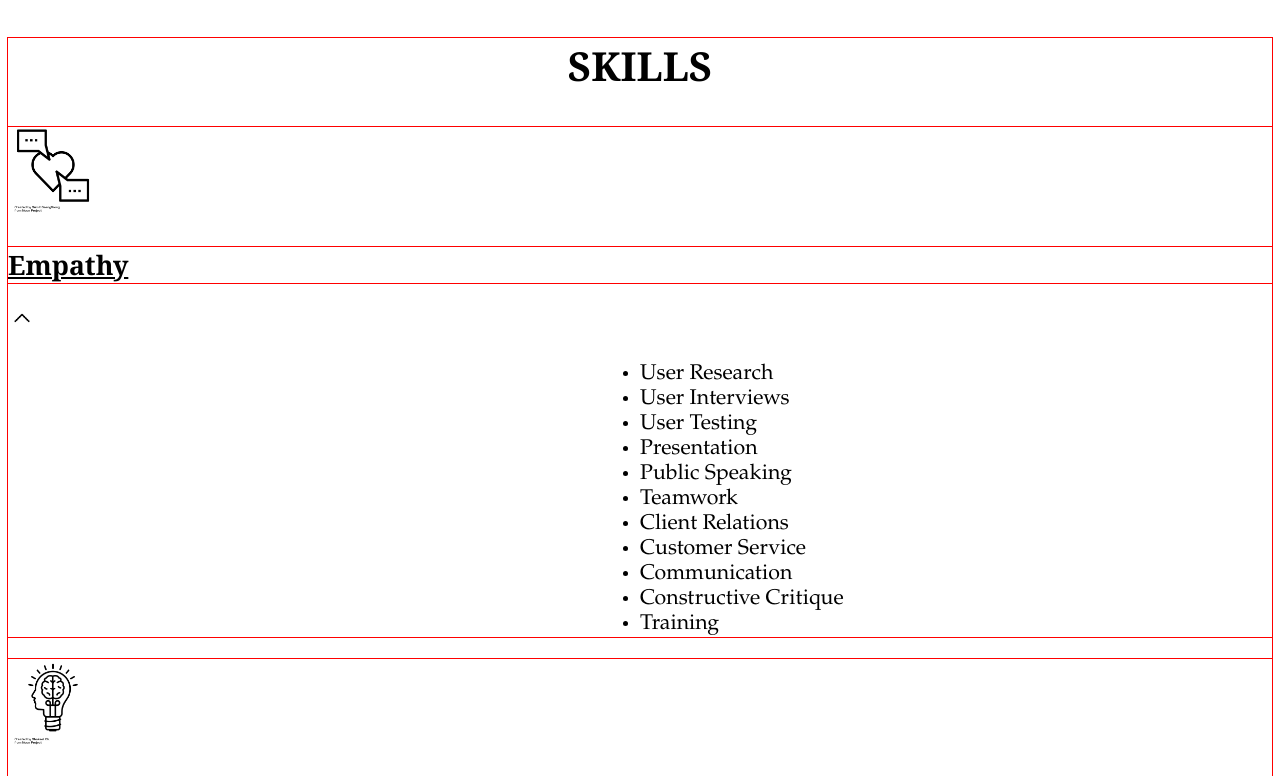
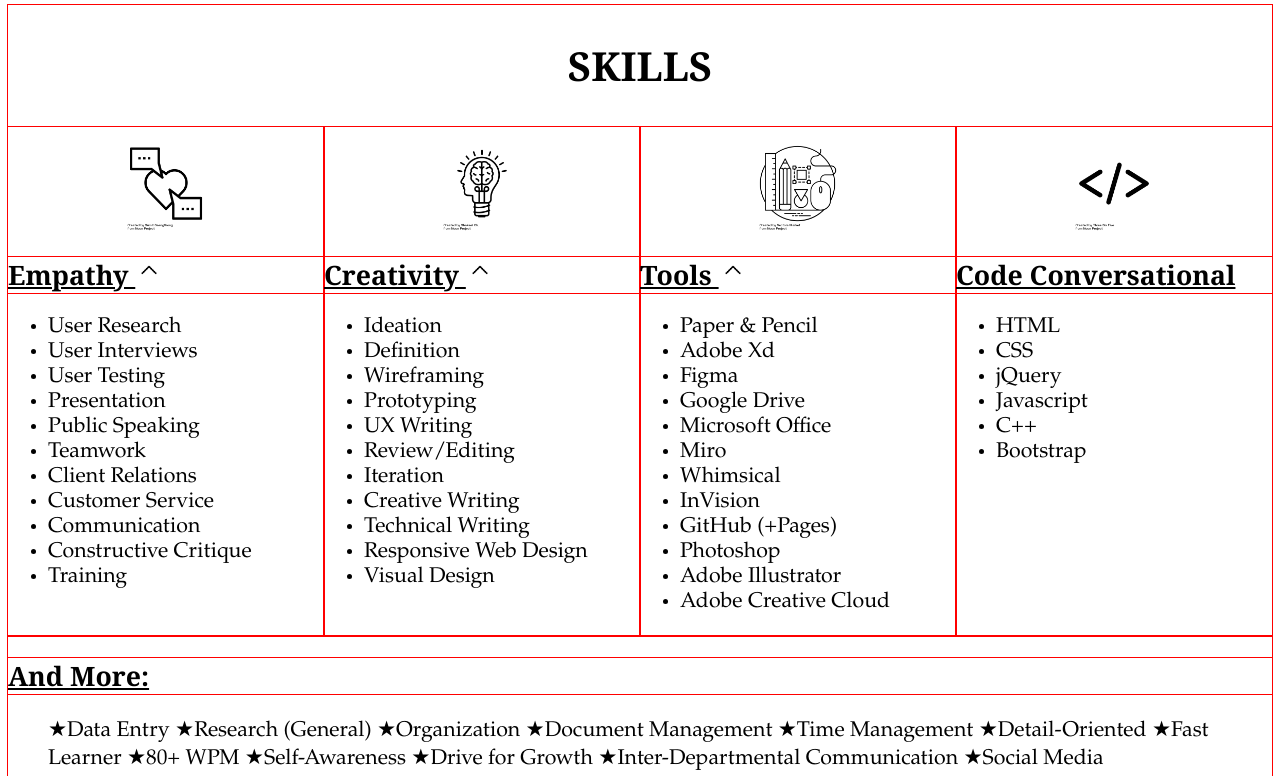
Before and after one commit to tnaseef/UX_UI_HW_17, a plain HTML site: page skills.html in a window 1280 px wide. Shown: the part 289-1065 px from the top of the page. Drawn offline with Linux system fonts and the light colour scheme.

Commit message:
HW 18 - CSS Grid
+ used CSS Grid to style skills pg
+ added mobile media query
- unsure why mmq for Grid section isn't working
+ moved <img> inside <h1> for each  listHead
- removed general <ul> CSS
+ added star bullets manually to each li with &#9733;
+ kept outlines for clarity
- moved WIP CSS for header and footer to separate txt docs

```diff
--- a/CSS/style.css
+++ b/CSS/style.css
@@ -23,11 +23,6 @@ h2{
     font-family: "Style Script", Georgia, serif;
 }
 
-ul{
-    width: 50%;
-    margin-left: auto;
-}
-
 #pgHead{
     font-size: 40px;
     text-align: center;
@@ -45,54 +40,7 @@ ul{
 
 
 /* Header */
-/* WIP
-#navigation{
-  height: 64px;
-}
 
-.tn{
-    float: left;
-    width: 12.9%;
-    height: 100%;
-    background-color: rgb(16, 4, 14, 0.25);
-}
-
-.nav{
-    float: left;
-    width: 61.2%;
-    height: 100%;
-    background-color: #10040E;
-    color: #EEEEFF;
-    font-family: "Spectral SC", Garamond, serif;
-    font-size: 20pt;
-    list-style-type: none;
-}
-
-.navTxt{
-    padding-left: 50px;
-    text-align: center;
-    font-size: 20pt;
-    vertical-align: middle;
-}
-
-.contactBar{
-    background-color: rgb(16, 4, 14, 0.25);
-    width: 12.9%;
-    height: 100%;
-    display: inline-block;
-    vertical-align: top;
-    text-align: center;
-}
-
-.linkedIn{
-    padding: 7.9px;
-    padding-bottom: 10px;
-}
-
-.email{
-    padding-top: 15px;
-}
-WIP */
 
 /* Homepage Content */
 
@@ -111,16 +59,55 @@ WIP */
 
 #skills{
     outline: 1px solid red;
+    display: grid;
+    grid-template-columns: repeat(4, 1fr);
+    grid-template-rows: auto;
+    grid-template-areas:
+        "pgHead pgHead pgHead pgHead"
+        "empathy creative tools code"
+        "more more more more"
+        ;
+
+}
+
+.skillHead{
+    grid-area: pgHead;
+    justify-self: stretch;
 }
 
 .skillCard{
     outline: 1px solid red;
 }
 
+.skillCard .icon{
+    display: block;
+    margin: 18px auto;
+}
+
+.empathy{
+    grid-area: empathy;
+}
+
+.creative{
+    grid-area: creative;
+}
+
+.tools{
+    grid-area: tools;
+}
+
+.code{
+    grid-area: code;
+}
+
 .miscSkills{
+    grid-area: more;
     outline: 1px solid red;
 }
 
+.miscSkills li{
+    display: inline;
+}
 
 /* Works Page */
 
@@ -149,25 +136,76 @@ WIP */
 
 
 /* Footer */
-/* WIP
-footer{
-    background-color: #10040E;
-    color: white;
-    font-size: 12pt;
-  }
 
-.footList{
-    display: inline-block;
-    color: white;
-    padding-right: 30%;
-    font-size: 12pt;
-    list-style-type: none;
+
+
+/* Mobile Media Query */
+@media only screen and (max-width: 1000){ /*change back to 600 once it's working*/
+
+    #works{ /* Flex Container */
+        outline: 1px solid red;
+        display: flex;
+        flex-wrap: wrap;
+        flex-direction: column;
+        justify-content: space-evenly;
+    }
+
+    .flexCard{ /* Flex Child */
+        width: 100%;
+        text-align: center;
+    }
+
+    #skills{ /* Grid Container */
+        outline: 1px solid red;
+        display: grid;
+        grid-template-columns: 1fr;
+        grid-template-rows: repeat(6, 1fr);
+        grid-template-areas:
+            "pgHead"
+            "empathy"
+            "creative"
+            "tools"
+            "code"
+            "more"
+            ;
+    }
+
+.skillHead{
+    grid-area: pgHead;
+    justify-self: stretch;
 }
 
-.footLI{
-  padding-right: 30%;
-  display: inline-block;
-  vertical-align: top
+.skillCard{
+    outline: 1px solid red;
 }
 
-WIP */
+.skillCard .icon{
+    display: block;
+    margin: 18px auto;
+}
+
+.empathy{
+    grid-area: empathy;
+}
+
+.creative{
+    grid-area: creative;
+}
+
+.tools{
+    grid-area: tools;
+}
+
+.code{
+    grid-area: code;
+}
+
+.miscSkills{
+    grid-area: more;
+    outline: 1px solid red;
+}
+
+.miscSkills li{
+    display: inline;
+}
+}
--- a/skills.html
+++ b/skills.html
@@ -32,14 +32,14 @@
             </div>
         </header>
 
-        <section id="skills">
-            <div>
+        <section id="skills"> <!-- Uses CSS Grid -->
+            <div class="skillHead">
                 <h1 id="pgHead">SKILLS</h1>
             </div>
 
-            <div class="skillCard">
-                <img src="Images/empathy CC.png" alt="Empathy Icon" width="90" height="90">
-                <h1 class="listHead">Empathy</h1> <img src="Images/collapse.png" alt="V" width="28" height="28">
+            <div class="skillCard empathy">
+                <img class="icon" src="Images/empathy CC.png" alt="Empathy Icon" width="90" height="90">
+                <h1 class="listHead">Empathy  <img src="Images/collapse.png" alt="V" width="28" height="28"></h1>
                 <ul> <!-- Add skills as desired -->
                     <li>User Research</li>
                     <li>User Interviews</li>
@@ -55,9 +55,9 @@
                 </ul>
             </div>
 
-            <div class="skillCard">
-                <img src="Images/creative CC.png" alt="Creativity Icon" width="90" height="90">
-                <h1 class="listHead">Creativity</h1> <img src="Images/collapse.png" alt="V" width="28" height="28">
+            <div class="skillCard creative">
+                <img class="icon" src="Images/creative CC.png" alt="Creativity Icon" width="90" height="90">
+                <h1 class="listHead">Creativity  <img src="Images/collapse.png" alt="V" width="28" height="28"></h1>
                 <ul> <!-- Add skills as desired -->
                     <li>Ideation</li>
                     <li>Definition</li>
@@ -73,9 +73,9 @@
                 </ul>
             </div>
 
-            <div class="skillCard">
-                <img src="Images/base CC.png" alt="Tools Icon" width="90" height="90">
-                <h1 class="listHead">Tools</h1> <img src="Images/collapse.png" alt="V" width="28" height="28">
+            <div class="skillCard tools">
+                <img class="icon" src="Images/base CC.png" alt="Tools Icon" width="90" height="90">
+                <h1 class="listHead">Tools  <img src="Images/collapse.png" alt="V" width="28" height="28"></h1>
                 <ul> <!-- Add skills as desired -->
                     <li>Paper & Pencil</li>
                     <li>Adobe Xd</li>
@@ -92,8 +92,8 @@
                 </ul>
             </div>
 
-            <div class="skillCard">
-                <img src="Images/code CC.png" alt="Code Icon" width="90" height="90">
+            <div class="skillCard code">
+                <img class="icon" src="Images/code CC.png" alt="Code Icon" width="90" height="90">
                 <h1 class="listHead">Code Conversational</h1>
                 <ul> <!-- Add skills as desired -->
                     <li>HTML</li>
@@ -109,22 +109,22 @@
                 <!-- Add icon(s)? -->
                 <h1 class="listHead">And More:</h1>
                 <ul> <!-- Add skills as desired -->
-                    <li>Data Entry</li>
-                    <li>Research (General)</li>
-                    <li>Organization</li>
-                    <li>Document Management</li>
-                    <li>Time Management</li>
-                    <li>Detail-Oriented</li>
-                    <li>Fast Learner</li>
-                    <li>80+ WPM</li>
-                    <li>Self-Awareness</li>
-                    <li>Drive for Growth</li>
-                    <li>Inter-Departmental Communication</li>
-                    <li>Social Media</li>
+                    <li>&#9733;Data Entry </li>
+                    <li>&#9733;Research (General) </li>
+                    <li>&#9733;Organization </li>
+                    <li>&#9733;Document Management </li>
+                    <li>&#9733;Time Management </li>
+                    <li>&#9733;Detail-Oriented </li>
+                    <li>&#9733;Fast Learner </li>
+                    <li>&#9733;80+ WPM </li>
+                    <li>&#9733;Self-Awareness </li>
+                    <li>&#9733;Drive for Growth </li>
+                    <li>&#9733;Inter-Departmental Communication </li>
+                    <li>&#9733;Social Media </li>
                 </ul>
             </div>
 
-            <div class="miscSkills opt"> <!-- opt = temporary class to keep optional items from displaying -->
+            <div class="funSkills opt"> <!-- Will need to update grid-template if un-hiding -->
                 <!-- OPTIONAL -->
                 <h1 class="listHead">Hobbies</h1>
                 <ul> <!-- Add skills as desired -->
```
Also changed, not shown: Footer CSS.txt (added), Header CSS.txt (added).
